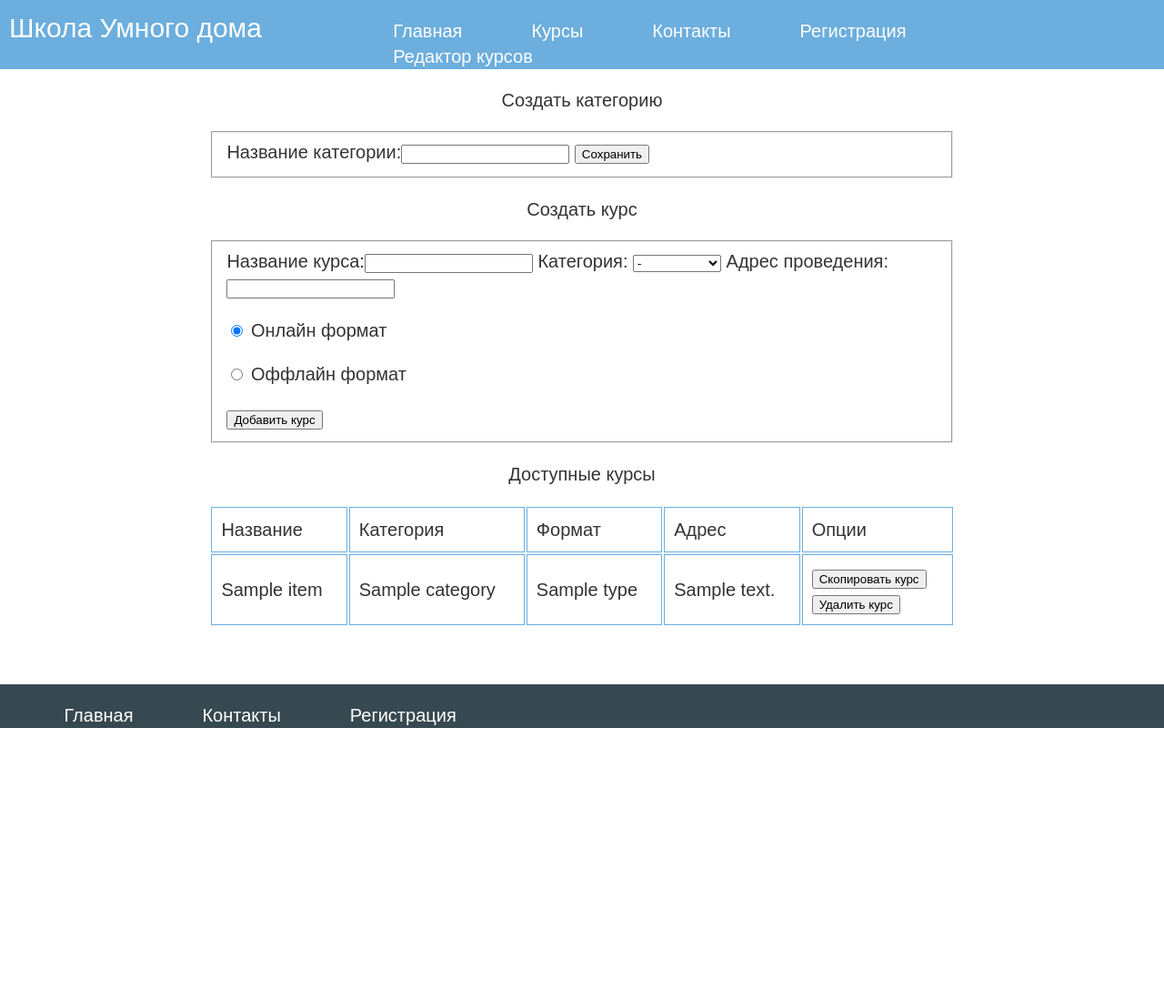
After one commit to Husky022/Arch_Patterns, a Python web app: template main_project/templates/course_redactor.html in a window 1280 px wide. The commit adds this page. Shown: the whole page at 91% size. Run offline with Jinja, Linux system fonts and the light colour scheme; the template is opened without the code that fills it: most values are stand-ins (such as "Sample title", 1, 10 or a date in 2020).

Commit message:
4й урок 1. Добавлено небольшое описание курсов 2. Добавил страницу просмотров курсов и кнопку записи на них 3. в паттернах реализована фабрика курсов и юзеров, в движок добавлены списки курсов, категорий, юзеров 4. На одной странице есть просмотр курсов 5. Также добавлена страница редактирования курсов, планируется, что она будет доступна для пользователь с привилегией админа 6. Глубокую копию добавил в паттернах для курса, но копирование пока реализовано по другому, в форму подставляются данные копированного курса, чтобы их тут же можно было подредактировать и сохранить 7. Добавлен логгер, применен паттерн синглтон, но выполено условие, чтобы можно бло создать 2 объекта данного класса

```diff
--- /dev/null
+++ b/main_project/templates/course_redactor.html
@@ -0,0 +1,82 @@
+{% extends "base.html" %}
+{% block title %}IQW{% endblock %}
+{% block style_css %}
+    {% include "style_css.html" %}
+{% endblock %}
+    <div class="content-wrapper">
+    {% block main_menu %}
+        {% include "main_menu.html" %}
+    {% endblock %}
+    {% block content %}
+        <div class="container clearfix">
+            <main class="content">
+                <p style="text-align: center;">Создать категорию</p>
+                <div class="container-create-courses">
+                    <form name="create-category" class="form-create-category" action="" method="POST">
+                        <fieldset>
+                            <label>Название категории:<input type="text" name="new_category"></label>
+                            <label><input type="submit" value="Сохранить"></label>
+                        </fieldset>
+                    </form>
+                    <p style="text-align: center;">Создать курс</p>
+                        <form name="create-course" class="form-create-course" action="" method="POST">
+                            <fieldset>
+                                <label>Название курса:<input id="course-name" type="text" name="new_course"></label>
+                                <label>Категория:
+                                    <select id="course-cat" name="category_course">
+                                         <option> - </option>
+                                        {% for item in category_list %}
+                                            <option> {{item.name}} </option>
+                                        {% endfor %}
+                                    </select>
+                                </label>
+                                <label>Адрес проведения:<input id="course-address" type="text" name="address"></label>
+                                <p><label>
+                                    <input id="course-type-online" name="format" type="radio" value="online" checked>
+                                </label> Онлайн формат</p>
+                                <p><label>
+                                    <input id="course-type-offline" name="format" type="radio" value="offline">
+                                </label> Оффлайн формат</p>
+                                <input type="submit" value="Добавить курс">
+                            </fieldset>
+                        </form>
+                    <p style="text-align: center;">Доступные курсы</p>
+                    {% if not courses_list %}
+                        <p style="text-align: center; color: red">Курсов нет</p>
+                    {% else %}
+                    <div class="container-course">
+                        <table>
+                            <tr>
+                                <td>Название</td>
+                                <td>Категория</td>
+                                <td>Формат</td>
+                                <td>Адрес</td>
+                                <td>Опции</td>
+                            </tr>
+                            {% for item in courses_list %}
+                            <tr>
+                                <td>{{item.name}}</td>
+                                <td>{{item.category}}</td>
+                                <td>{{item.type}}</td>
+                                <td>{{item.address}}</td>
+                                <td>
+                                    <button type="button"   onclick="document.getElementById('course-name').value = '{{item.name}}_копия';
+                                    document.getElementById('course-address').value = '{{item.address}}';
+                                    document.getElementById('course-cat').value = '{{item.category}}';">Скопировать курс</button>
+                                    <form action="" method="post">
+                                        <button name="del-course" value="{{courses_list.index(item)}}">Удалить курс</button>
+                                    </form>
+                                </td>
+                            </tr>
+                            {% endfor %}
+                        </table>
+                    {% endif %}
+                    </div>
+                </div>
+            </main>
+        </div>
+    {% endblock %}
+    {% block footer_menu %}
+        {% include "footer_menu.html" %}
+    {% endblock %}
+    </div>
--- a/main_project/templates/index.html
+++ b/main_project/templates/index.html
@@ -11,9 +11,7 @@
         <div class="container clearfix">
             <main class="content">
                 <p style="text-align: center;">О нас</p>
-                <p style="text-align: center; width: 70%; margin-left: 15%;">«IQW» — международная инженерная
-                    компания. Мы проектируем
-                    и устанавливаем
+                <p style="text-align: center; width: 70%; margin-left: 15%;">«IQW» — международная инженерная компания. Мы проектируем и устанавливаем
                     системы автоматизации домов, офисов и индустриальных зданий. В обиходе эти системы называются «умный
                     дом», «умный офис» или «умное здание».
                     Наш бизнес построен вокруг технологии IQW — прорывного интерфейса для систем автоматизации,
@@ -22,6 +20,8 @@
                     «IQW» имеет более 10 лет опыта реализации проектов разного уровня сложности и масштаба. От систем
                     «умного дома» в частных квартирах до автоматизации и диспетчеризации объектов коммерческого и
                     индустриального назначения — моллы, офисы, склады, производственные объекты и так далее.</p>
+                <p style="text-align: center; width: 70%; margin-left: 15%; margin-top: 5%;">Мы предлагаем Вам приобрести наш опыт инсталляции и настройки умного дома.
+                    С этой целью мы предлагаем Вам уникальные курсы в нескольких форматах.</p>
             </main>
         </div>
     {% endblock %}
--- a/main_project/templates/main_menu.html
+++ b/main_project/templates/main_menu.html
@@ -2,7 +2,9 @@
     <p style="font-size: 30px; margin: 0; padding: 10px;">Школа Умного дома</p>
     <div class="container-menu">
         <a class="menu-point" href="index.html">Главная</a>
+        <a class="menu-point" href="courses.html">Курсы</a>
         <a class="menu-point" href="contacts.html">Контакты</a>
         <a class="menu-point" href="registration.html">Регистрация</a>
+        <a class="menu-point" href="course_redactor.html">Редактор курсов</a>
     </div>
 </header>
--- a/main_project/templates/registration.html
+++ b/main_project/templates/registration.html
@@ -10,7 +10,7 @@
     {% block content %}
         <div class="container clearfix">
             <main class="content">
-                <p style="text-align: center;">Оставить заявку</p>
+                <p style="text-align: center;">Оставьте заявку и мы с Вами свяжемся</p>
                 <form class="form-registration" action="" method="POST">
                     <fieldset>
                         <legend>Контактная информация</legend>
--- a/main_project/templates/style_css.html
+++ b/main_project/templates/style_css.html
@@ -71,6 +71,22 @@
         max-width: 2000px;
     }
 
+    .container-create-courses {
+        margin: 0 auto;
+        background-color: white;
+        flex-direction: column;
+        height: 100%;
+        width: 80%;
+    }
+
+    .container-course {
+        margin-top: 20px;
+        background-color: white;
+        flex-direction: column;
+        height: 100%;
+        width: 100%;
+    }
+
     .container {
         flex-wrap: nowrap;
         flex: 1 0 auto;
@@ -84,9 +100,9 @@
     }
 
     .container-menu {
-        margin-left: 10%;
+        margin-left: 5%;
         padding-top: 20px;
-        width: 30%;
+        width: 55%;
     }
 
     .menu-point {
@@ -97,18 +113,23 @@
     }
 
     table {
-        margin-left: 20%;
-        width: 50%;
+        margin-left: 10%;
+        width: 80%;
     }
 
     th,
     td {
         border: 1px solid #6CAEDD;
-        padding: 15px;
+        padding: 10px;
     }
 
     .form-registration {
         width: 50%;
         margin-left: 25%;
     }
+
+    .form-create-course, .form-create-category{
+        width: 80%;
+        margin-left: 10%;
+    }
 </style>
--- a/main_project/urls.py
+++ b/main_project/urls.py
@@ -12,7 +12,9 @@ def other_front(request):
 routes = {
     '/': views.index,
     '/contacts/': views.contacts,
-    '/registration/': views.registration
+    '/registration/': views.registration,
+    '/courses/': views.courses,
+    '/course_redactor/': views.course_redactor
 }
 
 fronts = [secret_front, other_front]
```
Also changed, not shown: main_project/iqw_framework/logger.py (added, +29 -0 lines), main_project/iqw_framework/main.py (+20 -3 lines), main_project/patterns/patterns.py (added, +84 -0 lines), main_project/templates/courses.html (added, +48 -0 lines), main_project/views.py (+11 -0 lines).
